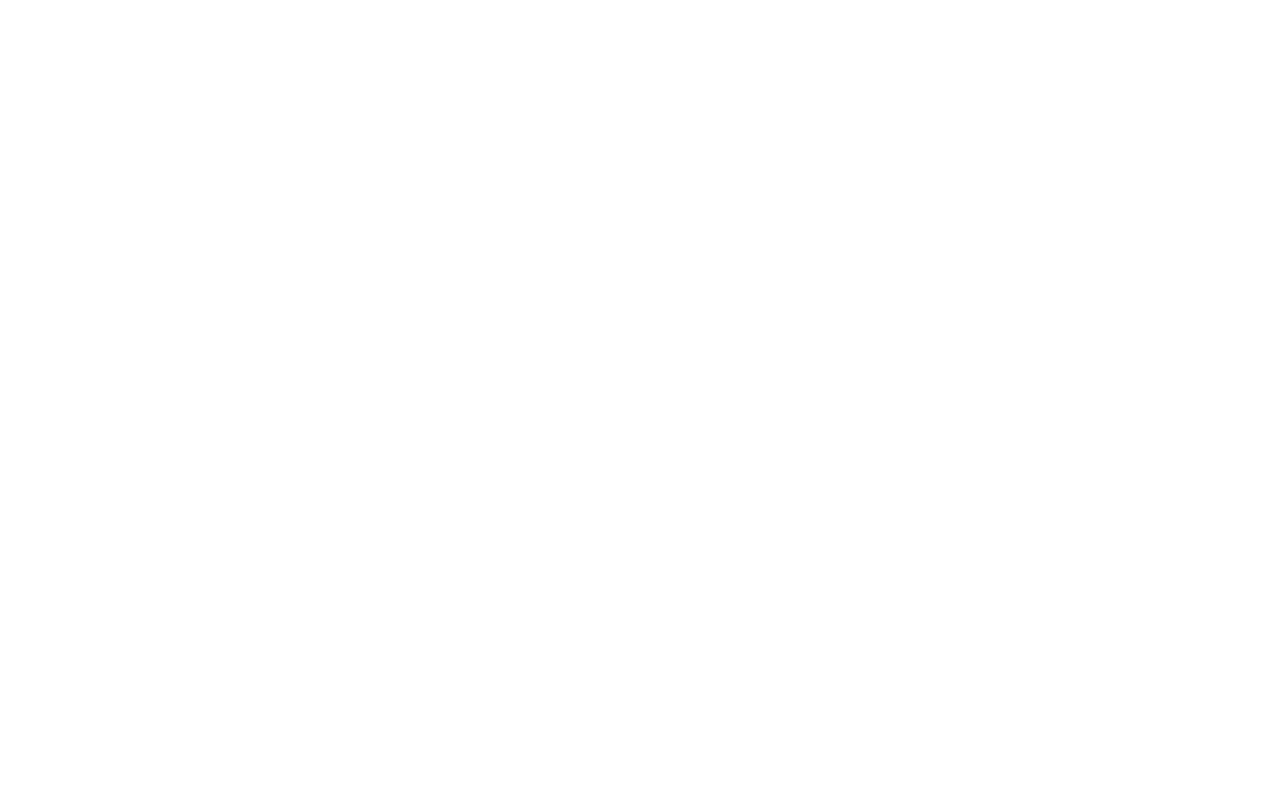
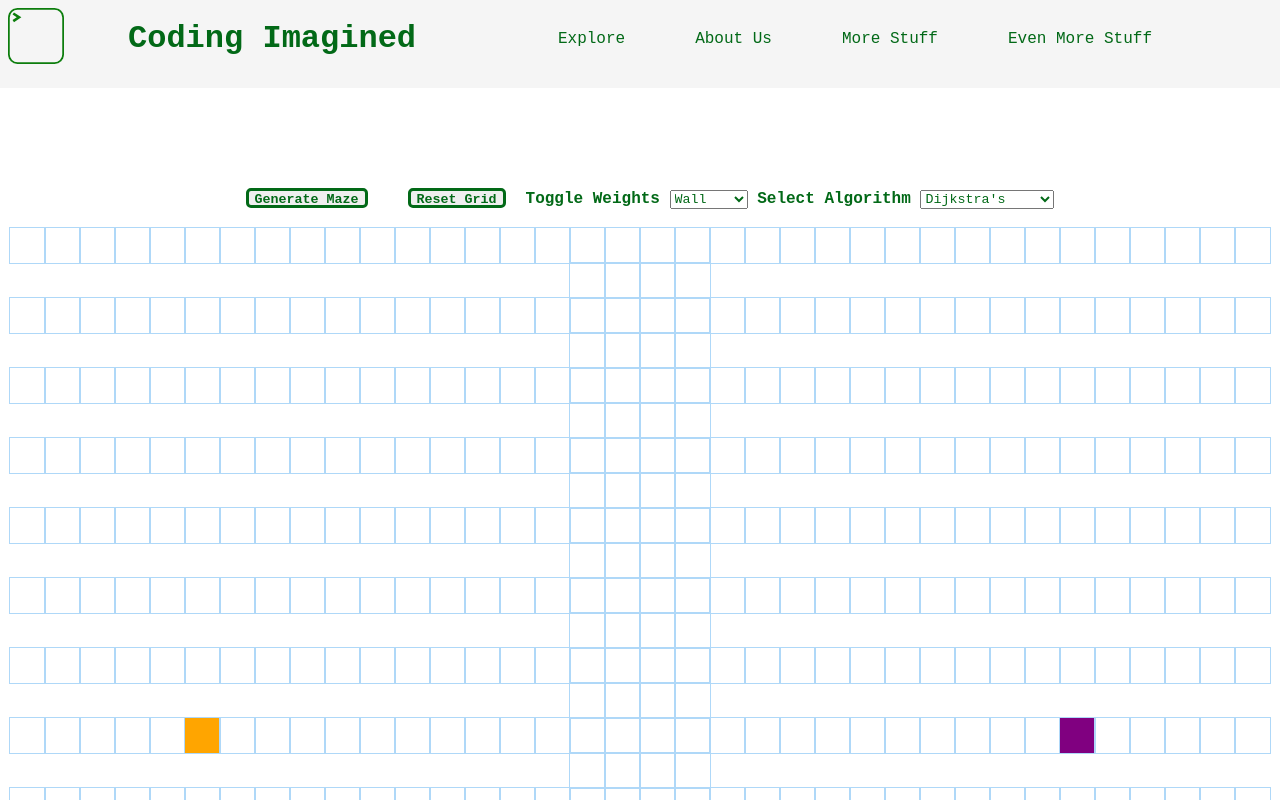
Before and after one commit to ethankeystone/coding-imagined, a React (Create React App) app in the folder codingimagined/: page /PathFindingVisualizer in a window 1280 px wide. Shown: the top 800 px of the page. Built offline with nearby package versions, Linux system fonts and the light colour scheme.

Commit message:
added initial animation to grid creation

```diff
--- a/codingimagined/src/App.js
+++ b/codingimagined/src/App.js
@@ -1,11 +1,12 @@
 import React from "react";
 import "./css/App.css";
 import { Route, BrowserRouter as Router, Switch } from "react-router-dom";
-import Explore from "./pages/Explore/Explore"
-import AboutUs from "./pages/AboutUs/AboutUs"
-import MoreStuff from "./pages/MoreStuff/MoreStuff"
-import EvenMoreStuff from "./pages/EvenMoreStuff/EvenMoreStuff"
+import Explore from "./pages/Explore/Explore";
+import AboutUs from "./pages/AboutUs/AboutUs";
+import MoreStuff from "./pages/MoreStuff/MoreStuff";
+import EvenMoreStuff from "./pages/EvenMoreStuff/EvenMoreStuff";
 import Home from "./pages/Home/Home";
+import PathFindingVisualizerPage from "./PathFindingVisualizer/PathFindingVisualizerPage";
 
 function App() {
   return (
@@ -17,6 +18,7 @@
           <Route path="/explore" component={Explore}/>
           <Route path="/moreStuff" component={MoreStuff}/>
           <Route path="/EvenMoreStuff" component={EvenMoreStuff}/>
+          <Route path="/PathFindingVisualizer" component={PathFindingVisualizerPage}/>
         </Switch>
       </Router>
     </div>
--- a/codingimagined/src/PathFindingVisualizer/Node.js
+++ b/codingimagined/src/PathFindingVisualizer/Node.js
@@ -2,13 +2,12 @@
 import "../css/Node.css"
 
 export default class Node extends Component {
-
-
   constructor(props) {
     super(props);
     this.state = {
       isLoading: false,
-      color: "none"
+      color: "none",
+      isRendered: this.props.isRendered
     }
   }
 
@@ -17,8 +16,17 @@
       isLoading: false,
       color: "none",
       col: this.props.col,
-      row: this.props.row
+      row: this.props.row,
+      isRendered: false
     });
+
+    setTimeout(
+      function() {
+        this.setState({isRendered: true})
+      }
+      .bind(this),
+      this.props.id * 5
+    );
   }
 
   render() {
@@ -30,8 +38,7 @@
       handleMouseUp,
       handleMouseDown
     } = this.props;
-    var color = (state)
-    this.state.color = color;
+
     if(this.state.isLoading === true) {
       return (
         <div className={"node "}>
@@ -40,10 +47,8 @@
       );
     } else {
       return (
-        <div className={"node " + this.state.color}
-           onMouseDown={() => {
-             handleMouseDown()
-          }}
+        <div className={(this.state.isRendered === true ? "nodeRendered " + state : "nodeNotRendered")}
+            onMouseDown={() => {handleMouseDown()}}
             onMouseEnter={() => addNode(col, row)}
             onMouseUp={() => handleMouseUp(col, row)}
           >
--- a/codingimagined/src/PathFindingVisualizer/PathFindingVisualizer.js
+++ b/codingimagined/src/PathFindingVisualizer/PathFindingVisualizer.js
@@ -2,8 +2,6 @@
 import Node from "./Node";
 import update from 'immutability-helper';
 import "../css/PathFindingVisualizer.css";
-import { findAllByTestId } from "@testing-library/react";
-
 
 export default class PathFindingVisualizer extends Component {
   constructor(props) {
@@ -15,28 +13,8 @@
       mouseDown: false,
       currentSelection: "1"
     };
-    this.testD();
   }
 
-  testD() {
-    const link = 'https://oz4akoxz8g.execute-api.us-east-2.amazonaws.com/Testing/';
-    let data = {
-          method: 'POST',
-          mode: 'no-cors',
-          headers: {
-              'Content-Type': 'application/json',
-          },
-          body: JSON.stringify({
-              'grid':this.state.grid
-          })
-      }
-    // fetch(link, data)
-    //   .then(response => response.json())  // promise // lmao
-    //   .then(response => {
-    //       console.log(response);
-    //       //console.log(response['body'][0]);
-    //   })
-  }
 
   createGrid() {
     let width = 15;
@@ -61,7 +39,8 @@
           row: j,
           id: id,
           state: nodeState,
-          weightvalue: 0
+          weightvalue: 0,
+          isRendered: false
         });
         id++;
       }
@@ -73,6 +52,8 @@
   componentDidMount() {
     this.resetGrid();
   }
+
+
 
   addNode(row, col) {
     if(this.state.mouseDown) {
@@ -92,20 +73,10 @@
     }
   }
 
+
+
   handleMouseDown(row, col) {
-    if(this.state.grid[col][row].state === "wall" || this.state.grid[col][row].state === "weight") {
-      this.setState({grid: update(this.state.grid, {[col]: {[row]: {state: {$set: "none"}}}})});
-    } else if(this.state.grid[col][row].state === "end") {
-
-    } else if(this.state.grid[col][row].state === "start") {
-
-    } else {
-      if(this.state.currentSelection === "1") {
-        this.setState({grid: update(this.state.grid, {[col]: {[row]: {state: {$set: "wall"}}}})});
-      } else if (this.state.currentSelection === "2") {
-        this.setState({grid: update(this.state.grid, {[col]: {[row]: {state: {$set: "weight"}}}})});
-      }
-    }
+    this.addNode(row, col);
     this.setState({mouseDown: true});
   }
 
@@ -114,32 +85,56 @@
   }
 
   resetGrid() {
+
     this.setState({
       isLoading: false,
       grid: this.createGrid()
     });
   }
 
-  randomAnimation() {
-    setInterval(function() {
-        var current = null;
-        var height = Math.random() * 14;
-        var width = Math.random() * 39;
-        this.setState({grid: update(this.state.grid, {[Math.round(height)]: {[Math.round(width)]: {state: {$set: "expand"}}}})});
+  generateRandomGrid() {
+    let width = 15;
+    let height = 40;
+    var grid = [];
+    var id = 0;
 
+    let startNode = {col: 7, row: 5};
+    let endNode = {col: 7, row: 30};
 
-      }.bind(this), 2000);
+    for (let i = 0; i < width; i++) {
+      const currentRow = [];
+      for (let j = 0; j < height; j++) {
+        let nodeState = "expand"
+        if(i === startNode.col && j === startNode.row) {
+          nodeState = "start";
+        } else if (i === endNode.col && j === endNode.row) {
+          nodeState = "end";
+        }
+        currentRow.push({
+          col: i,
+          row: j,
+          id: id,
+          state: nodeState,
+          weightvalue: 0,
+          isRendered: false
+        });
+        id++;
+      }
+      grid.push(currentRow);
+      }
+    this.setState({
+      isLoading: false,
+      grid: grid
+    });
   }
-
-
   render() {
-    console.log(this.state.grid);
     if (this.state.isLoading) {
       return <div></div>;
     } else {
       let grid = this.state.grid;
       return (
         <div className="center">
+          <button onClick={() => this.generateRandomGrid()}> Generate Maze </button>
           <button onClick={() => this.resetGrid()}> Reset Grid </button>
           <label htmlFor="Weight">Toggle Weights </label>
           <select id = "Weight" onChange={(option)=>this.setState({currentSelection: option.target.value})}>
@@ -160,10 +155,12 @@
                     col={node.col}
                     row={node.row}
                     key={node.id}
+                    id={node.id}
                     addNode={(row, col) => this.addNode(node.row, node.col)}
                     handleMouseDown={(row, col) => this.handleMouseDown(node.row, node.col)}
                     handleMouseUp={() => this.handleMouseUp()}
-                    state={node.state}
+                    state= {node.state}
+                    isRendered={false}
                     ></Node>;
                 })}
               </div>
--- /dev/null
+++ b/codingimagined/src/PathFindingVisualizer/PathFindingVisualizerPage.js
@@ -0,0 +1,13 @@
+import React from "react";
+import NavBar from "../pages/Base/NavBar.js";
+import PathFindingVisualizer from "./PathFindingVisualizer.js";
+function PathFindingVisualizerPage() {
+  return (
+    <div className="App">
+        <NavBar></NavBar>
+        <PathFindingVisualizer></PathFindingVisualizer>
+    </div>
+    );
+}
+
+export default PathFindingVisualizerPage;
--- a/codingimagined/src/css/Block.css
+++ b/codingimagined/src/css/Block.css
@@ -3,10 +3,16 @@
     display: flex;
     flex-flow: column nowrap;
     align-items: center;
-    width: 25%
+    width: 25%;
+    outline: 3px solid green;
+    padding: 2% 0%;
 }
 
 .title {
+    color: green;
+    padding-bottom: 4px;
+    font-weight: bolder;
+    font-size: larger;
 }
 
 .image {
@@ -18,4 +24,5 @@
     width: 80%;
     text-align: justify;
     position: relative;
+    color: green;
 }
--- a/codingimagined/src/css/Node.css
+++ b/codingimagined/src/css/Node.css
@@ -1,10 +1,33 @@
-.node {
+.nodeRendered {
   width: 35px;
   height: 35px;
   outline: 1px solid rgb(175, 216, 248);
   display: inline-block;
   padding: 0;
   margin: 0;
+  animation-name: nodeCreation;
+  animation-duration: .7s;
+}
+
+.nodeNotRendered {
+  width: 35px;
+  height: 35px;
+  outline: 1px;
+  display: inline-block;
+  padding: 0;
+  margin: 0;
+
+}
+@keyframes nodeCreation {
+  25% {outline: 1px solid rgb(175, 216, 248);; transform: scale(.25);}
+  50% {outline: 1px solid rgb(175, 216, 248);; transform: scale(.75);}
+  75% {outline: 1px solid rgb(175, 216, 248);; transform: scale(1.2);}
+  100% {outline: 1px solid rgb(175, 216, 248);; transform: scale(1);}
+}
+
+
+.nodeEmpty {
+
 }
 
 .node:hover {
--- a/codingimagined/src/css/PathFindingVisualizer.css
+++ b/codingimagined/src/css/PathFindingVisualizer.css
@@ -12,7 +12,6 @@
 }
 
 button {
-    width: 100px;
     height: 20px;
     color: #026917;
     margin: 20px;
@@ -22,6 +21,7 @@
     border: 3px;
     border-color: #026917;
     border-style: solid;
+    text-align: center;
 }
 
 label {
--- a/codingimagined/src/pages/Base/Block.js
+++ b/codingimagined/src/pages/Base/Block.js
@@ -1,18 +1,26 @@
-import React from "react";
+import React, { Component } from "react";
 import logo from "../../images/codinglogo.svg";
 import "../../css/Block.css";
+import {Link} from "react-router-dom";
 
-function Block() {
-  return (
-    <div className="block">
-        <div className="title"> Name of a Random Project </div>
-        <img src={logo} className="image"/>
-        <div className="projectDescription"> Text Summary of the Project
-              This is a long ass summary of a project. Some of these projects are cool. Some of them are boring.
-              Hopefully some will provide a use to other people. Otherwise this website is purely meant to boost our resume
-        </div>
-    </div>
-    );
+export default class  Block extends Component {
+  constructor(props) {
+    super(props);
+  }
+  render() {
+    return (
+        <Link to={this.props.link == null ? "/" : this.props.link} style={{ textDecoration: 'none'}} className="block">
+          <div className="title"> {this.props.title == null ? "No Title Given" : this.props.title} </div>
+          <img src={logo} className="image"/>
+          <div className="projectDescription">
+                {
+                  this.props.paragragh == null ? "Text Summary of the Project \
+                  This is a long ass summary of a project. Some of these projects \
+                   are cool. Some of them are boring. Hopefully some will provide a use to \
+                   other people. Otherwise this website is purely meant to boost our resume" : this.props.paragragh
+                }
+          </div>
+        </Link>
+      );
+  }
 }
-
-export default Block;
--- a/codingimagined/src/pages/Explore/Explore.js
+++ b/codingimagined/src/pages/Explore/Explore.js
@@ -9,7 +9,13 @@
             <NavBar></NavBar>
 
             <div className="blocks">
-                <Block></Block>
+                <Block
+                    link="/PathFindingVisualizer"
+                    title="Path Finding Visualizer"
+                    paragragh="This is a pathfinding visualzer that attempts to display the ability
+                    of several algorthms. Some included are Dijstrikas, AStar, and other funs things!
+                    "
+                ></Block>
                 <Block></Block>
                 <Block></Block>
                 <Block></Block>
--- a/codingimagined/src/pages/Home/Home.js
+++ b/codingimagined/src/pages/Home/Home.js
@@ -1,12 +1,12 @@
 import React from "react";
 import NavBar from "../Base/NavBar.js";
-import PathFindingVisualizer from "../../PathFindingVisualizer/PathFindingVisualizer.js";
+
 function Home() {
 
   return (
     <div className="App">
         <NavBar></NavBar>
-        <PathFindingVisualizer></PathFindingVisualizer>
+        <div>This is the home page</div>
     </div>
     );
 }
```
